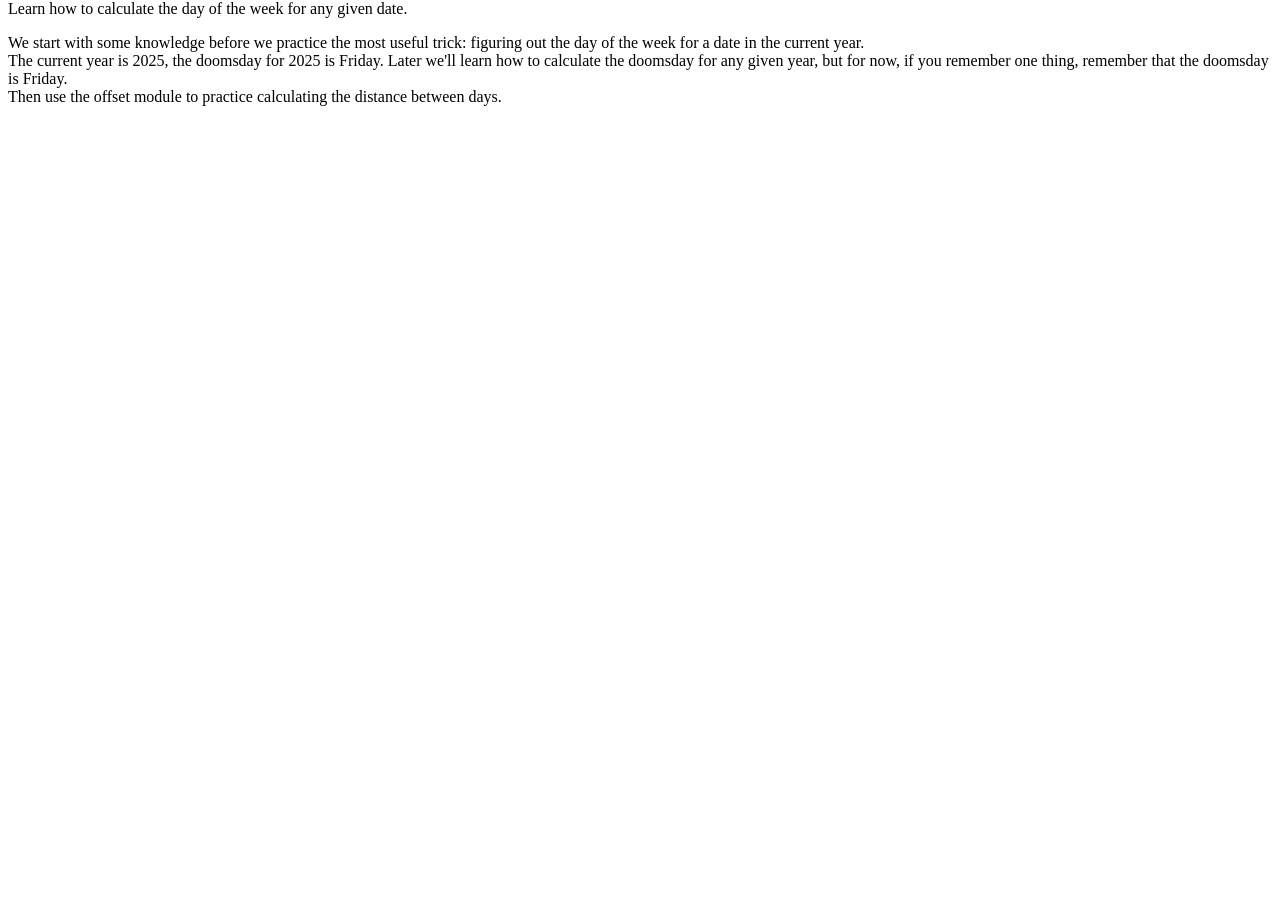
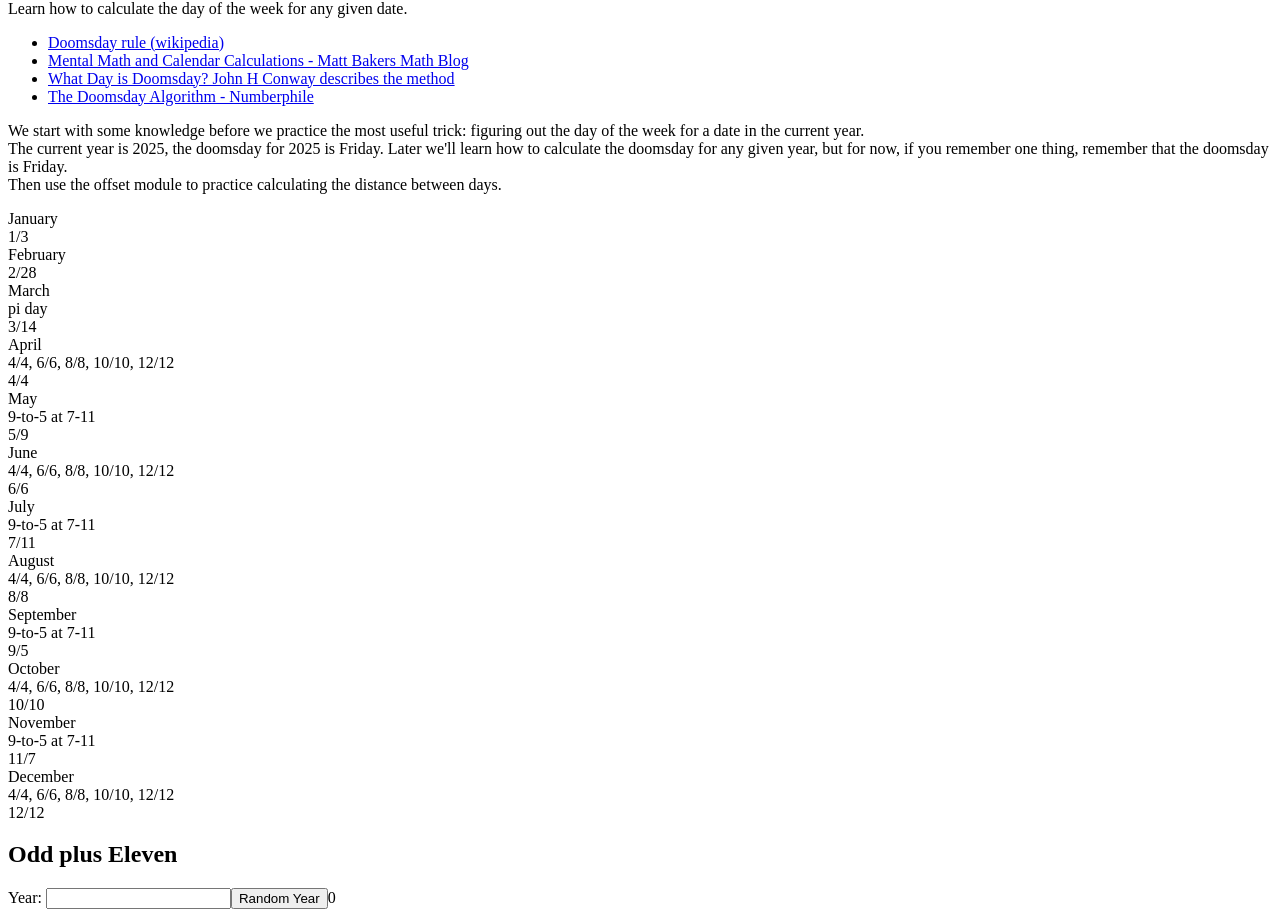
Before and after one commit to jeffprinty/doomsday-calendar-quiz, a React (Vite) app: page / in a window 1280 px wide. Shown: the part 491-1408 px from the top of the page. Before the commit the page ends 800 px from the top, so only its background shows below. Built offline with nearby package versions, Linux system fonts and the light colour scheme; the HTML template or start-up script is replaced by a standard one.

Commit message:
odd plus eleven

```diff
--- a/src/common.ts
+++ b/src/common.ts
@@ -1,7 +1,7 @@
 import { DateTime } from 'luxon';
 import randomInteger from 'random-int';
 
-import { mnemonics } from './mnemonics';
+import { Mnemonic, mnemonics } from './mnemonics';
 
 export const correctColor = 'bg-green-600';
 export const incorrectColor = 'bg-red-900';
@@ -26,6 +26,15 @@ export const anchorDays = {
   '21': 0,
 };
 
+export const getAnchorDay = (century?: number) => {
+  if (century === 19) {
+    return 3;
+  }
+  if (century === 20) {
+    return 2;
+  }
+};
+
 export const colors = {
   correctGreen: '#16A34A', // bg-green-600
   incorrectRed: '#991B1B', // bg-red-800
@@ -33,11 +42,6 @@ export const colors = {
 
 export const getAnchorDayForCentury = (century: AnchorDayCentury) => {
   return anchorDays[century];
-};
-
-export const sharedMemeticHandles = {
-  doubles: '4/4, 6/6, 8/8, 10/10, 12/12',
-  nineToFive: '9-to-5 at 7-11',
 };
 
 export const monthNames = [
@@ -54,6 +58,33 @@ export const monthNames = [
   'November',
   'December',
 ];
+
+export type FullMonthName =
+  | 'January'
+  | 'February'
+  | 'March'
+  | 'April'
+  | 'May'
+  | 'June'
+  | 'July'
+  | 'August'
+  | 'September'
+  | 'October'
+  | 'November'
+  | 'December';
+export type ShortMonthName =
+  | 'jan'
+  | 'feb'
+  | 'mar'
+  | 'apr'
+  | 'may'
+  | 'jun'
+  | 'jul'
+  | 'aug'
+  | 'sep'
+  | 'oct'
+  | 'nov'
+  | 'dec';
 
 export const getRandomMonthName = (ignoreLeap = false) => {
   if (ignoreLeap) {
@@ -77,16 +108,6 @@ export const dayNames = [
   'Friday',
   'Saturday',
 ];
-
-export interface Mnemonic {
-  memeticHandle?: string;
-  month: string;
-  monthName: string;
-  monthNumber: number;
-  common: number;
-  leap?: number;
-  daysInMonth: 28 | 29 | 30 | 31;
-}
 
 export interface CalendarDay {
   cellNumber: number;
@@ -159,6 +180,17 @@ export const getDoomsdayForYear = (year: number) =>
     day: 4,
   });
 
+export const getDoomsdayForYearV2 = (year?: number) => {
+  if (!year) {
+    return;
+  }
+  return DateTime.fromObject({
+    year,
+    month: 4,
+    day: 4,
+  }).toFormat('ccc');
+};
+
 export function pickRandomlyFromArray<T>(array: Array<T>, n: number) {
   // eslint-disable-next-line unicorn/no-new-array
   const result = new Array(n);
--- /dev/null
+++ b/src/components/external-link.tsx
@@ -0,0 +1,9 @@
+const ExternalLink = ({ href, children }: { href: string; children: React.ReactNode }) => {
+  return (
+    <a className='text-indigo-400' href={href} target='_blank' rel='noopener noreferrer'>
+      {children}
+    </a>
+  );
+};
+
+export default ExternalLink;
--- a/src/components/home.tsx
+++ b/src/components/home.tsx
@@ -1,6 +1,28 @@
 import { DateTime } from 'luxon';
 
 import { getDoomsdayForYear } from '../common';
+import { mnemonics } from '../mnemonics';
+import OddPlusEleven from '../modules/odd-plus-eleven';
+import ExternalLink from './external-link';
+
+const links = [
+  {
+    href: 'https://en.wikipedia.org/wiki/Doomsday_rule',
+    title: 'Doomsday rule (wikipedia)',
+  },
+  {
+    href: 'https://mattbaker.blog/2020/04/26/mental-math-and-calendar-calculations/',
+    title: 'Mental Math and Calendar Calculations - Matt Bakers Math Blog',
+  },
+  {
+    href: 'https://ww2.amstat.org/mam/2014/calendar/doomsday.html',
+    title: 'What Day is Doomsday? John H Conway describes the method',
+  },
+  {
+    href: 'https://www.youtube.com/watch?v=z2x3SSBVGJU',
+    title: 'The Doomsday Algorithm - Numberphile',
+  },
+];
 
 export const Home = () => {
   const now = DateTime.now();
@@ -9,16 +31,41 @@ export const Home = () => {
     <div>
       <h2>Welcome to my Doomsday Calendar Quiz app</h2>
       <p>Learn how to calculate the day of the week for any given date.</p>
+      <ul>
+        {links.map(({ href, title }) => (
+          <li key={href}>
+            <ExternalLink href={href}>{title}</ExternalLink>
+          </li>
+        ))}
+      </ul>
       <p>
         We start with some knowledge before we practice the most useful trick: figuring out the day
         of the week for a date in the current year.
         <br />
-        The current year is {now.year}, the doomsday for {now.year} is {doomsdayOnYear}. Later
-        we&apos;ll learn how to calculate the doomsday for any given year, but for now, if you
-        remember one thing, remember that the doomsday is {doomsdayOnYear}.
+        The current year is {now.year}, the doomsday for {now.year} is{' '}
+        <span className='text-green-400'>{doomsdayOnYear}</span>. Later we&apos;ll learn how to
+        calculate the doomsday for any given year, but for now, if you remember one thing, remember
+        that the doomsday is <span className='text-green-400'>{doomsdayOnYear}</span>.
         <br />
         Then use the offset module to practice calculating the distance between days.
       </p>
+      <div className='explainer'>
+        {mnemonics.map(({ memeticHandle, monthName, monthNumber, common }) => {
+          return (
+            <div key={monthName} className='flex flex-row items-center justify-between text-center'>
+              {monthName}
+              <div className=''>{memeticHandle}</div>
+              <div className=''>
+                {monthNumber}/{common}
+              </div>
+            </div>
+          );
+        })}
+      </div>
+      <div>
+        <h2>Odd plus Eleven</h2>
+        <OddPlusEleven />
+      </div>
     </div>
   );
 };
--- /dev/null
+++ b/src/components/number-input.tsx
@@ -0,0 +1,22 @@
+import clsx from 'clsx';
+
+export const NumberInput = ({
+  className,
+  value,
+  setValue,
+}: {
+  className?: string;
+  value?: number;
+  setValue: (value: number) => void;
+}) => {
+  return (
+    <input
+      type='number'
+      className={clsx(className, 'w-14 rounded-lg bg-indigo-900 py-2 text-center')}
+      value={value || ''}
+      onChange={({ target: { value } }) => setValue(Number(value))}
+    />
+  );
+};
+
+export default NumberInput;
--- a/src/guess-year-doomsday.tsx
+++ b/src/guess-year-doomsday.tsx
@@ -1,4 +1,4 @@
-import React, { useState } from 'react';
+import { useState } from 'react';
 
 import { DateTime } from 'luxon';
 
@@ -7,7 +7,6 @@ import Button from './components/button';
 import QuizResults from './components/quiz-results';
 import { GuessDisplay, YearStepHelperHorizontal } from './components/shared';
 import useAnswerHistory from './hooks/use-answer-history';
-import { mnemonics } from './mnemonics';
 import { DayOfWeekGuesserSelfContained } from './modules/day-of-week-guesser';
 
 const GuessYearDoomsday = () => {
@@ -63,19 +62,6 @@ const GuessYearDoomsday = () => {
           dateFormat='yyyy'
         />
       )}
-      <div className='explainer hidden'>
-        {mnemonics.map(({ monthName, common }, index) => {
-          const hackyMonthNumber = index + 1;
-          return (
-            <div key={monthName} className='flex flex-row items-center justify-between text-center'>
-              {monthName}
-              <div className=''>
-                {hackyMonthNumber}/{common}
-              </div>
-            </div>
-          );
-        })}
-      </div>
     </div>
   );
 };
--- a/src/mnemonics.tsx
+++ b/src/mnemonics.tsx
@@ -1,41 +1,21 @@
+import { ReactNode } from 'react';
+
+import { FullMonthName, ShortMonthName } from './common';
+
 export const sharedMemeticHandles = {
   doubles: '4/4, 6/6, 8/8, 10/10, 12/12',
   nineToFive: '9-to-5 at 7-11',
 };
 
-export const monthNames = [
-  'January',
-  'February',
-  'March',
-  'April',
-  'May',
-  'June',
-  'July',
-  'August',
-  'September',
-  'October',
-  'November',
-  'December',
-];
-
-export const dayNames = [
-  'Sunday',
-  'Monday',
-  'Tuesday',
-  'Wednesday',
-  'Thursday',
-  'Friday',
-  'Saturday',
-];
-
 export interface Mnemonic {
+  common: number;
+  daysInMonth: 28 | 29 | 30 | 31;
+  leap?: number;
   memeticHandle?: string;
-  month: string;
-  monthName: string;
+  month: ShortMonthName;
+  monthName: FullMonthName;
   monthNumber: number;
-  common: number;
-  leap?: number;
-  daysInMonth: 28 | 29 | 30 | 31;
+  explanation?: ReactNode;
 }
 
 export const mnemonics: Array<Mnemonic> = [
--- /dev/null
+++ b/src/modules/odd-plus-eleven.tsx
@@ -0,0 +1,159 @@
+import { ReactNode, useEffect, useState } from 'react';
+
+import clsx from 'clsx';
+
+import { Day, getAnchorDay, getDoomsdayForYearV2, getRandomYear } from '../common';
+import Button from '../components/button';
+import NumberInput from '../components/number-input';
+import { DayOfWeekGuesserSelfContained } from './day-of-week-guesser';
+
+// const Step = ({
+//   children,
+//   className,
+//   show = true,
+//   step,
+//   stepId,
+// }: {
+//   children: ReactNode;
+//   className?: string;
+//   show?: boolean;
+//   step: number;
+//   stepId: number;
+// }) => {
+//   if (!show || step > stepId) {
+//     return <></>;
+//   }
+//   return <div className={clsx(className, 'step')}>{children}</div>;
+// };
+
+const Fork = ({
+  children,
+  className,
+  highlight,
+}: {
+  children: ReactNode;
+  className?: string;
+  highlight: boolean;
+}) => {
+  return (
+    <div className={clsx(className, 'rounded-lg px-2 py-1', highlight && 'bg-indigo-400')}>
+      {children}
+    </div>
+  );
+};
+
+const Revealable = ({ children, className }: { children: ReactNode; className?: string }) => {
+  const [revealed, setRevealed] = useState(false);
+  return (
+    <button
+      className={clsx(className, 'revealable', !revealed && 'blur-sm')}
+      onClick={() => setRevealed(!revealed)}
+    >
+      {children}
+    </button>
+  );
+};
+
+const OddPlusEleven = () => {
+  const [fullYearValue, setFullYearValue] = useState<number>();
+  const [[century, year], setYearParts] = useState<[number, number]>([0, 0]);
+  const correctDoomsday = getDoomsdayForYearV2(fullYearValue);
+  console.log('correctDoomsday', correctDoomsday);
+  useEffect(() => {
+    if (fullYearValue?.toString().length === 4) {
+      const stringified = fullYearValue.toString();
+      const firstHalf = Number(stringified.slice(0, 2));
+      const lastHalf = Number(stringified.slice(2, 4));
+      setYearParts([firstHalf, lastHalf]);
+      // const [century, year] = stringified.
+    }
+  }, [fullYearValue]);
+
+  const handleClick = () => {
+    const rando = getRandomYear();
+    setFullYearValue(rando);
+  };
+
+  const stepRow = 'flex flex-row items-center justify-around';
+
+  const yearIsEven = year % 2 === 0;
+  const firstResult = yearIsEven ? year / 2 : year + 11;
+  const firstResultIsEven = firstResult % 2 === 0;
+  const secondResult = firstResultIsEven ? firstResult / 2 : firstResult + 11;
+  const secondResultIsOdd = secondResult % 2 !== 0;
+  const thirdResult = secondResult + 11;
+
+  const beforeModule = secondResultIsOdd ? thirdResult : secondResult;
+
+  const afterModulo = beforeModule % 7;
+  const moduloFromSeven = afterModulo === 0 ? 0 : 7 - afterModulo;
+
+  const centuryAnchorDay = getAnchorDay(century);
+
+  return (
+    <div>
+      Year: <NumberInput value={fullYearValue} setValue={setFullYearValue} />
+      <Button onClick={handleClick}>Random Year</Button>
+      {century && correctDoomsday && (
+        <div key={fullYearValue}>
+          <div>
+            {century && <div>Century: {century}</div>}
+            {year && <div>year: {year}</div>}
+          </div>
+          <div className={stepRow}>{year}</div>
+          <div className={stepRow}>
+            <Fork highlight={yearIsEven}>/ 2</Fork>
+            <Fork highlight={!yearIsEven}>+11</Fork>
+          </div>
+          <div className={stepRow}>
+            <Revealable>{firstResult}</Revealable>
+          </div>
+          <div className={stepRow}>
+            <Fork highlight={firstResultIsEven}>/ 2</Fork>
+            <Fork highlight={!firstResultIsEven}>+11</Fork>
+          </div>
+          <div className={stepRow}>
+            <Revealable>{secondResult}</Revealable>
+          </div>
+          {secondResultIsOdd && (
+            <>
+              <div className={stepRow}>Second Result is Odd</div>
+              <div className={stepRow}>
+                <Fork highlight>+11</Fork>
+              </div>
+              <div className={stepRow}>
+                <Revealable>{thirdResult}</Revealable>
+              </div>
+            </>
+          )}
+          <div className={stepRow}>Modulo 7</div>
+          <div className={stepRow}>
+            <Revealable>{afterModulo}</Revealable>
+          </div>
+          <div className={stepRow}>Subtract Modulo from 7</div>
+          <div className={stepRow}>
+            <Revealable>{moduloFromSeven}</Revealable>
+          </div>
+          <div className={stepRow}>
+            Anchor day for {century}00s is {centuryAnchorDay}
+          </div>
+          <div className={stepRow}>
+            <Revealable>
+              {moduloFromSeven} + {centuryAnchorDay} = {moduloFromSeven + Number(centuryAnchorDay)}
+            </Revealable>
+          </div>
+          <br />
+          <DayOfWeekGuesserSelfContained
+            correctDay={correctDoomsday as Day}
+            key={`week_${fullYearValue}`}
+            onGuess={(answer, isCorrect) => {
+              console.log('answer, isCorrect', answer, isCorrect);
+            }}
+          />
+        </div>
+      )}
+    </div>
+  );
+};
+
+export default OddPlusEleven;
```
